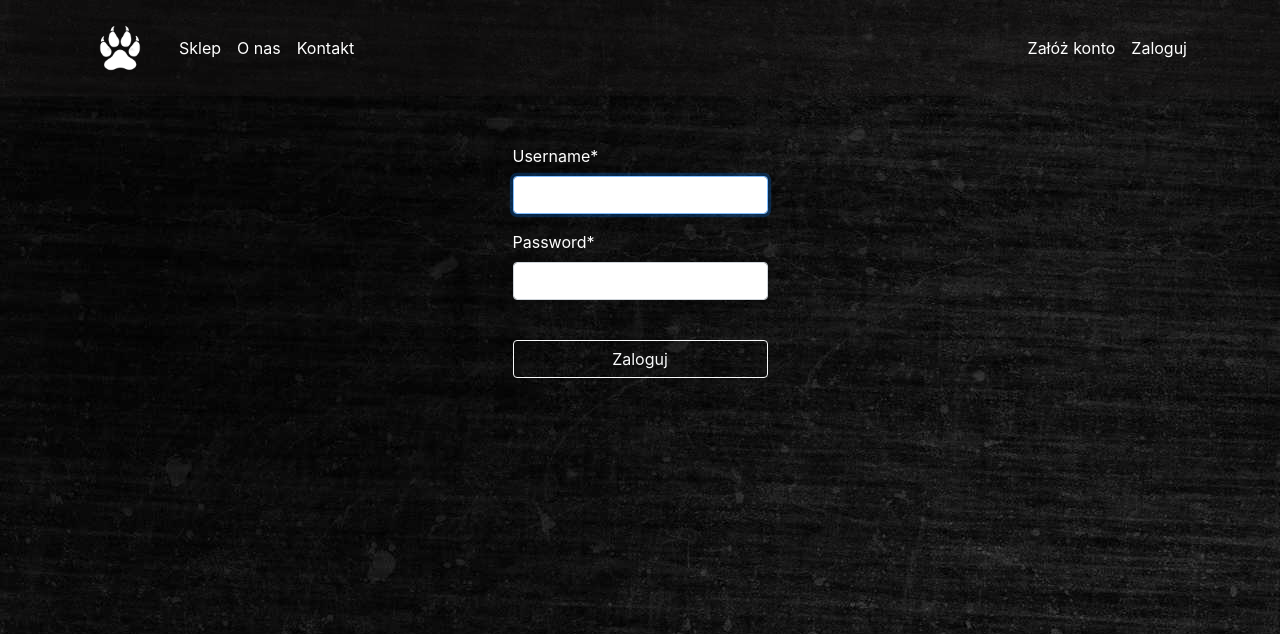
After one commit to UrszulaP/FluffyKnives-Django, a Django app: page /login/ in a window 1280 px wide. The commit adds this page. Shown: the top 634 px of the page. Run offline with Django 3.2, Linux system fonts and the light colour scheme; some libraries are stand-ins or nearby versions; some web fonts are replaced.

Commit message:
8 - login and logout, different navbar for logged in and not logged in user

```diff
--- a/fluffyknives/fluffyknives/settings.py
+++ b/fluffyknives/fluffyknives/settings.py
@@ -126,3 +126,5 @@ STATIC_URL = '/static/'
 
 # crispy CSS framework configuration
 CRISPY_TEMPLATE_PACK = 'bootstrap4' # default: bootstrap2
+
+LOGIN_REDIRECT_URL = 'shop-main'
--- a/fluffyknives/fluffyknives/urls.py
+++ b/fluffyknives/fluffyknives/urls.py
@@ -14,6 +14,8 @@ Including another URLconf
     2. Add a URL to urlpatterns:  path('blog/', include('blog.urls'))
 """
 from django.contrib import admin
+# django built-in login views
+from django.contrib.auth import views as auth_views
 from django.urls import path, include
 # direct redirection to users views
 from users import views as user_views
@@ -21,6 +23,9 @@ from users import views as user_views
 urlpatterns = [
     path('admin/', admin.site.urls),
     path('register/', user_views.register, name='register'),
+    path('login/', auth_views.LoginView.as_view(template_name='users/login.html'), name='login'),
+    path('logout/', auth_views.LogoutView.as_view(template_name='shop/main.html'), name='logout'),
     path('', include('shop.urls')),
 ] # all urls '' will be searched in shop.urls
 # lepiej kończyć tutaj ścieżki /, wtedy django automatycznie nie doda / do ścieżek, które już mają /
+# template_name='...' - LoginView opens registration/login.html template by default
--- a/fluffyknives/shop/templates/shop/layout.html
+++ b/fluffyknives/shop/templates/shop/layout.html
@@ -50,15 +50,31 @@
 				</li>
 			</ul>
 
+			<!-- Different navbar content for admin, logged user and unlogged user -->
+			{% if user.is_authenticated %}
+					<ul class="navbar-nav ml-auto">
+					<span class="navbar-text mr-3">Witaj {{ user.username }}! :)</span>
+					<li class="nav-item">
+						<a class="nav-link" href="#">Moje konto</a>
+					</li>
+					<li class="nav-item">
+						<a class="nav-link" href="#">Zamówienia</a>
+					</li>
+					<li class="nav-item">
+						<a class="nav-link" href="{% url 'logout' %}">Wyloguj</a>
+					</li>
+				</ul>
+
+			{% else %}
 				<ul class="navbar-nav ml-auto">
 					<li class="nav-item">
 						<a class="nav-link" href="{% url 'register' %}">Załóż konto</a>
 					</li>
 					<li class="nav-item">
-						<a class="nav-link" href="#">Zaloguj</a>
+						<a class="nav-link" href="{% url 'login' %}">Zaloguj</a>
 					</li>
 				</ul>
-
+			{% endif %}
 
 		</div>
 	</div>
--- /dev/null
+++ b/fluffyknives/users/templates/users/login.html
@@ -0,0 +1,32 @@
+{% extends "shop/layout.html" %}
+{% load static %} <!-- loads static files -->
+{% load crispy_forms_tags %} <!-- loads crispy framework configured in settings -->
+
+{% block navbarposition %}
+<nav class="navbar navbar-expand-md navbar-dark Bggrey" id="navbarMain">
+{% endblock %}
+
+{% block content %}
+
+<div class="container">
+	<div class="row justify-content-md-center">
+		<div class="col-xl-3 col-lg-4 col-md-6 col-sm-8 col-xs-12 mt-5">
+
+			<div>
+				<form method="POST">
+					{% csrf_token %} <!-- required to make form work, for safety -->
+					<fieldset class="form-group">
+						{{ form|crispy }} <!-- .as_p loads form in <p> tags; crispy CSS framework does it for us -->
+					</fieldset>
+
+					<div class="form-group">
+						<button class="btn btn-outline-light btn-block mt-4" type="submit">Zaloguj</button>
+					</div>
+				</form>
+			</div>
+
+		</div>
+	</div>
+</div>
+
+{% endblock content %}
--- a/fluffyknives/users/templates/users/register_ok.html
+++ b/fluffyknives/users/templates/users/register_ok.html
@@ -16,7 +16,7 @@
 
 	<div class="row justify-content-md-center">
 		<div class="col-xl-3 col-lg-4 col-md-6 ol-sm-8 col-xs-12 mt-5">
-			<a href="/login" class="btn btn-outline-light btn-block">Zaloguj</a>
+			<a href="{% url 'login' %}" class="btn btn-outline-light btn-block">Zaloguj</a>
 		</div>
 	</div>
 
```
Also changed, not shown: fluffyknives/db.sqlite3.
